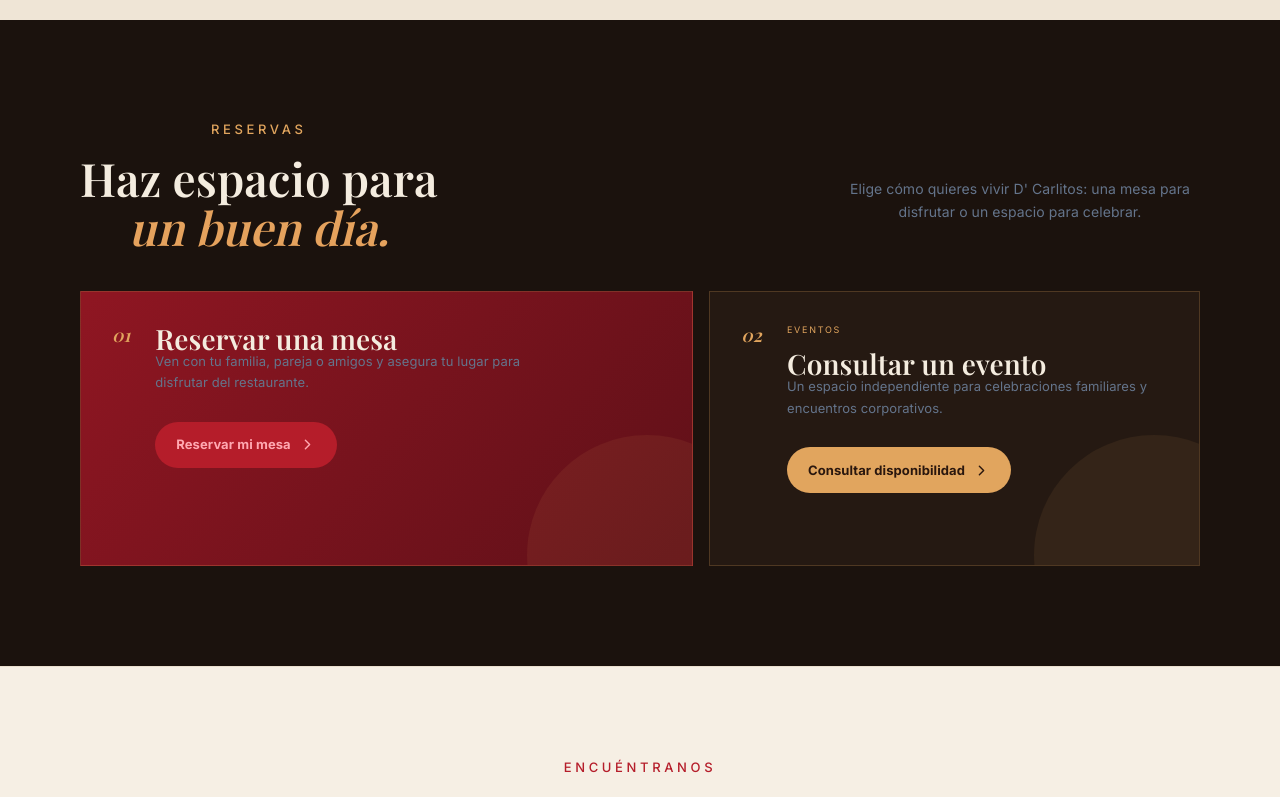
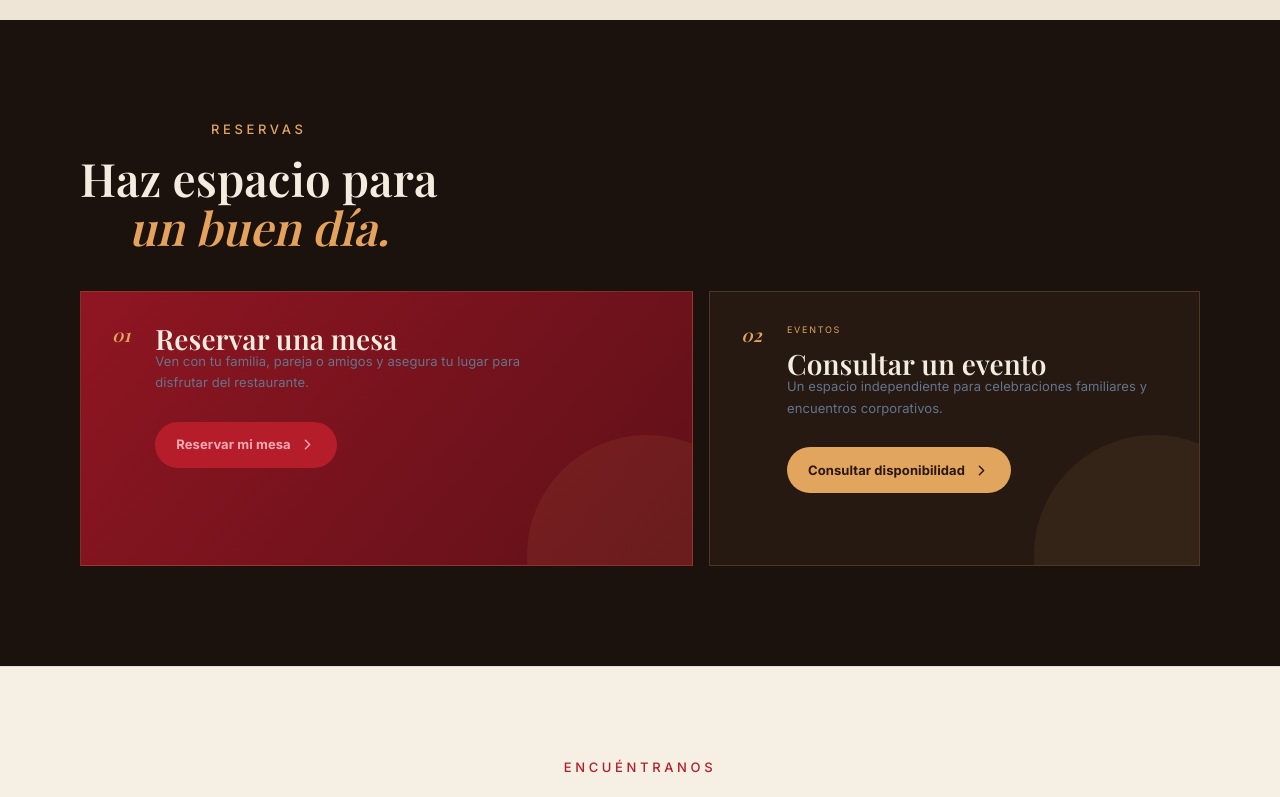
Before and after one commit to joseflois2009-cmd/dcarlitos-website, a React (Vite) app in the folder client/: page / in a window 1280 px wide. Shown: the part 3420-4217 px from the top of the page. Built offline with nearby package versions, Linux system fonts and the light colour scheme.

Commit message:
Checkpoint: Se eliminó únicamente el párrafo superior señalado en Reservas: “Elige cómo quieres vivir D' Carlitos…”. Se conservaron las dos tarjetas, botones, colores y enlaces de WhatsApp. Build, screenshot y DOM verificados; no quedan estilos inline duplicados.

```diff
--- a/client/src/App.tsx
+++ b/client/src/App.tsx
@@ -62,7 +62,7 @@ function App() {
 
       <section className="reviews"><div className="container"><h2>Lo que dicen nuestros clientes</h2><p className="section-lead">Experiencias reales de familias que nos visitan cada fin de semana</p><div className="review-grid">{testimonials.map(([name,role,quote,seed])=><article className="review" key={name}><div className="review-stars">{[1,2,3,4,5].map(i=><Star key={i} size={15} fill="currentColor"/>)}</div><p>“{quote}”</p><div className="reviewer"><img src={`https://api.dicebear.com/7.x/avataaars/svg?seed=${seed}`} alt={name}/><div><h3>{name}</h3><span>{role}</span></div></div></article>)}</div></div></section>
 
-      <section id="reservas" className="reserve"><div className="container"><div className="reserve-head"><div><p className="section-kicker">RESERVAS</p><h2>Haz espacio para<br/><em>un buen día.</em></h2></div><p>Elige cómo quieres vivir D' Carlitos: una mesa para disfrutar o un espacio para celebrar.</p></div><div className="reserve-grid"><article className="reserve-card reserve-card-main"><span className="reserve-number">01</span><div><h3>Reservar una mesa</h3><p>Ven con tu familia, pareja o amigos y asegura tu lugar para disfrutar del restaurante.</p><a className="reserve-action reserve-action-primary" href="https://wa.me/51946139670?text=Hola%20quiero%20reservar%20una%20mesa%20para%20visitar%20el%20restaurante." target="_blank" rel="noreferrer">Reservar mi mesa <ChevronRight size={17}/></a></div></article><article className="reserve-card reserve-card-event"><span className="reserve-number">02</span><div><span className="card-overline">EVENTOS</span><h3>Consultar un evento</h3><p>Un espacio independiente para celebraciones familiares y encuentros corporativos.</p><a className="reserve-action reserve-action-secondary" href="https://wa.me/51946139670?text=Hola%20Sr%27%20Carlos%2C%20quiero%20informaci%C3%B3n%20sobre%20un%20evento." target="_blank" rel="noreferrer">Consultar disponibilidad <ChevronRight size={17}/></a></div></article></div></div></section>
+      <section id="reservas" className="reserve"><div className="container"><div className="reserve-head"><div><p className="section-kicker">RESERVAS</p><h2>Haz espacio para<br/><em>un buen día.</em></h2></div></div><div className="reserve-grid"><article className="reserve-card reserve-card-main"><span className="reserve-number">01</span><div><h3>Reservar una mesa</h3><p>Ven con tu familia, pareja o amigos y asegura tu lugar para disfrutar del restaurante.</p><a className="reserve-action reserve-action-primary" href="https://wa.me/51946139670?text=Hola%20quiero%20reservar%20una%20mesa%20para%20visitar%20el%20restaurante." target="_blank" rel="noreferrer">Reservar mi mesa <ChevronRight size={17}/></a></div></article><article className="reserve-card reserve-card-event"><span className="reserve-number">02</span><div><span className="card-overline">EVENTOS</span><h3>Consultar un evento</h3><p>Un espacio independiente para celebraciones familiares y encuentros corporativos.</p><a className="reserve-action reserve-action-secondary" href="https://wa.me/51946139670?text=Hola%20Sr%27%20Carlos%2C%20quiero%20informaci%C3%B3n%20sobre%20un%20evento." target="_blank" rel="noreferrer">Consultar disponibilidad <ChevronRight size={17}/></a></div></article></div></div></section>
       <section className="find"><div className="container"><div className="find-heading"><div><p className="section-kicker">ENCUÉNTRANOS</p><h2>El mejor plan<br/><em>está más cerca de lo que crees</em></h2></div></div><div className="find-grid find-grid-map"><div className="map-frame"><iframe title="Ubicación de Restaurante Campestre D' Carlitos" src="https://www.google.com/maps?q=Restaurante%20Campestre%20D%27Carlitos%2C%20C.%20Magnolias%20691%2C%20Sunampe%2011702&output=embed" referrerPolicy="no-referrer-when-downgrade" allowFullScreen /></div></div></div></section>
     </main>
 
```
